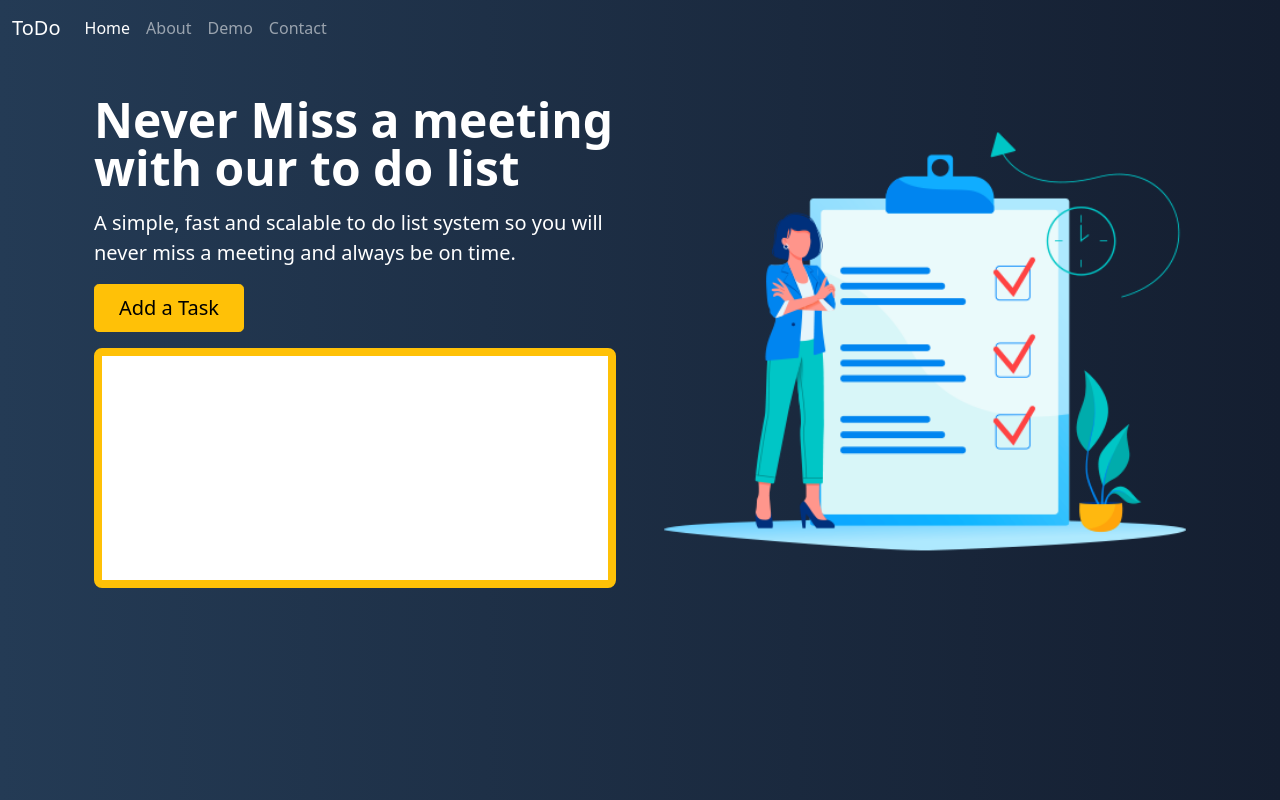
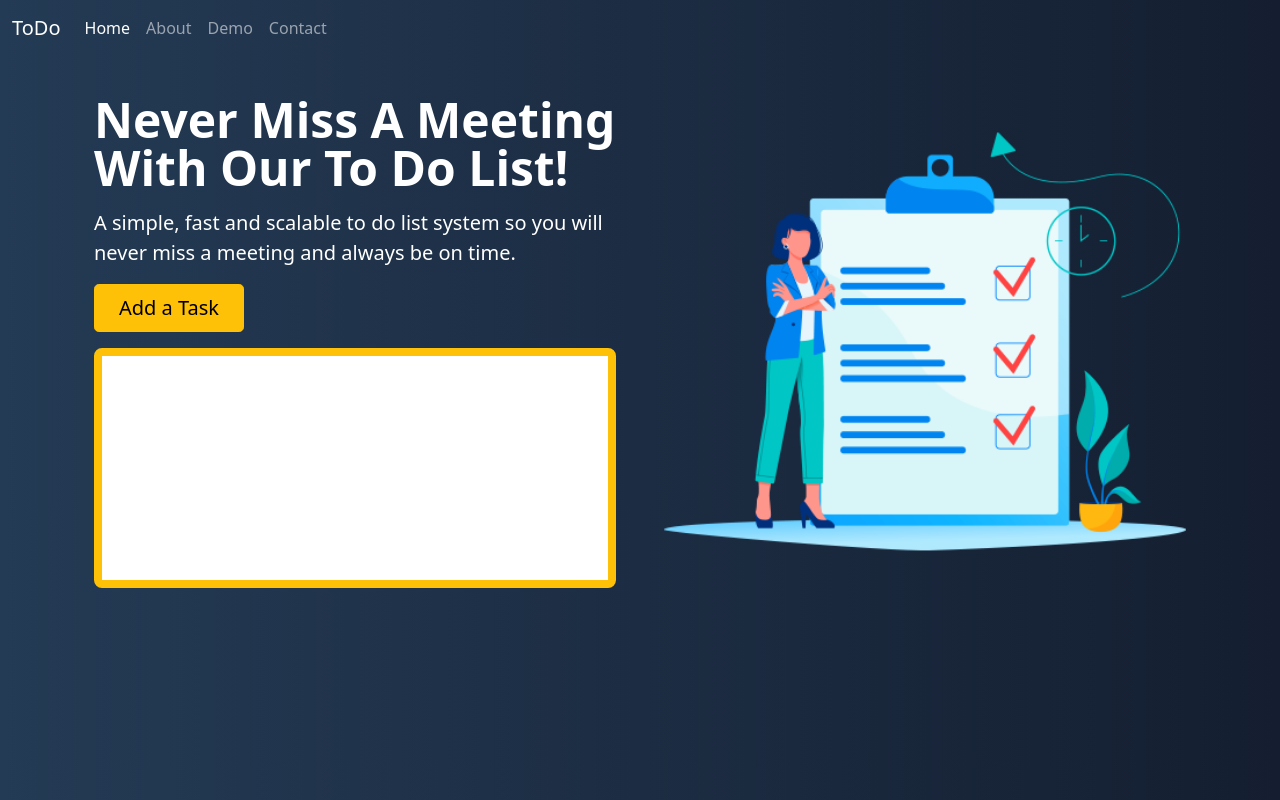
Before and after one commit to chadcarico36/FirstProject, a plain HTML site: page index.html in a window 1280 px wide. Drawn offline with nearby package versions, Linux system fonts and the light colour scheme.

Commit message:
Fixed Some Typos

```diff
--- a/index.html
+++ b/index.html
@@ -2,7 +2,7 @@
 <html lang="en">
 
 <head>
-    <title>First Project</title>
+    <title>First Project v2</title>
     <!-- Required meta tags -->
     <meta charset="utf-8">
     <meta name="viewport" content="width=device-width, initial-scale=1, shrink-to-fit=no">
@@ -51,7 +51,7 @@
                         loading="lazy">
                 </div>
                 <div class="col-lg-6">
-                    <h1 class="display-5 fw-bold lh-1 mb-3">Never Miss a meeting with our to do list</h1>
+                    <h1 class="display-5 fw-bold lh-1 mb-3">Never Miss A Meeting With Our To Do List!</h1>
                     <p class="lead">A simple, fast and scalable to do list system so you will never miss a meeting
                         and always be on time.
                     </p>
```
